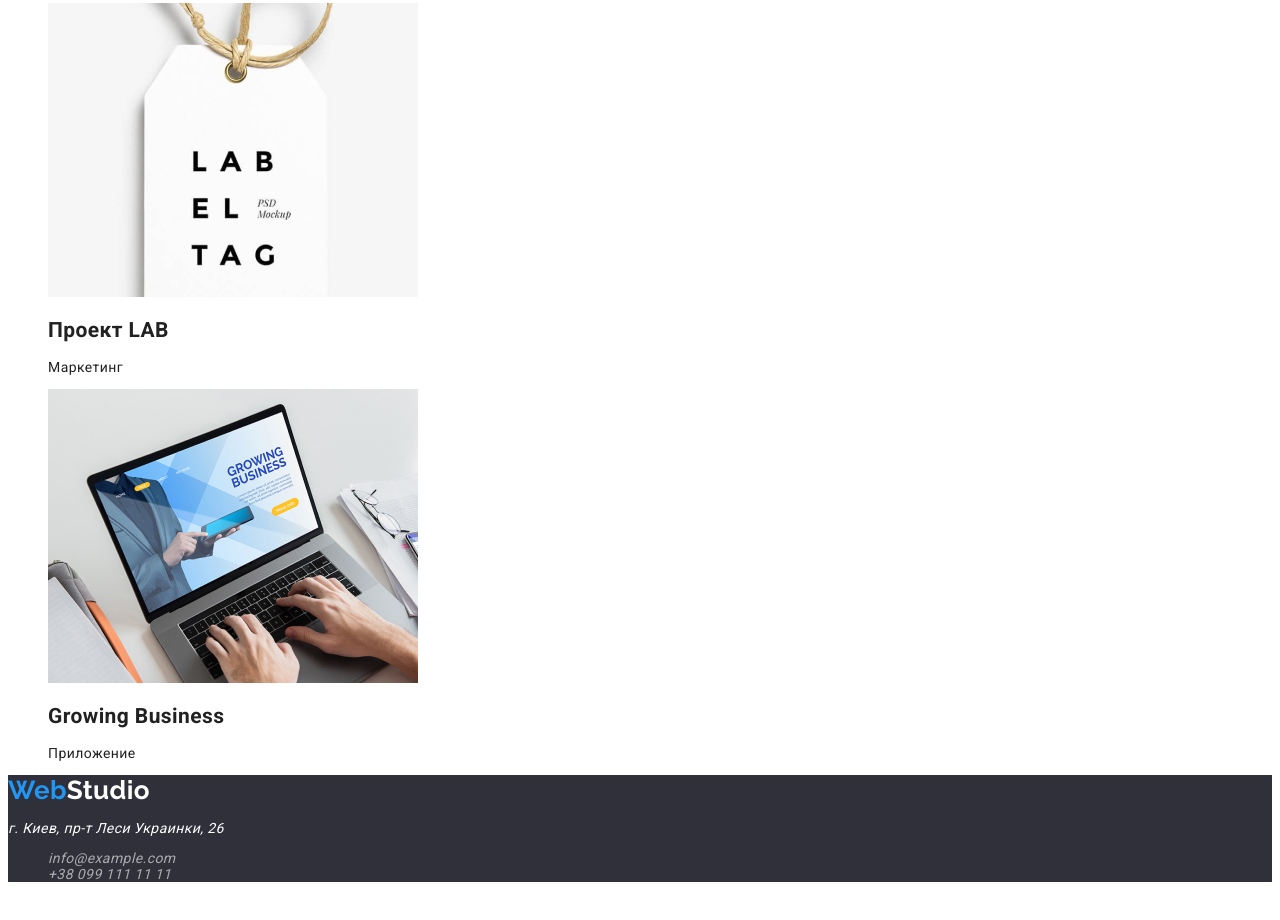
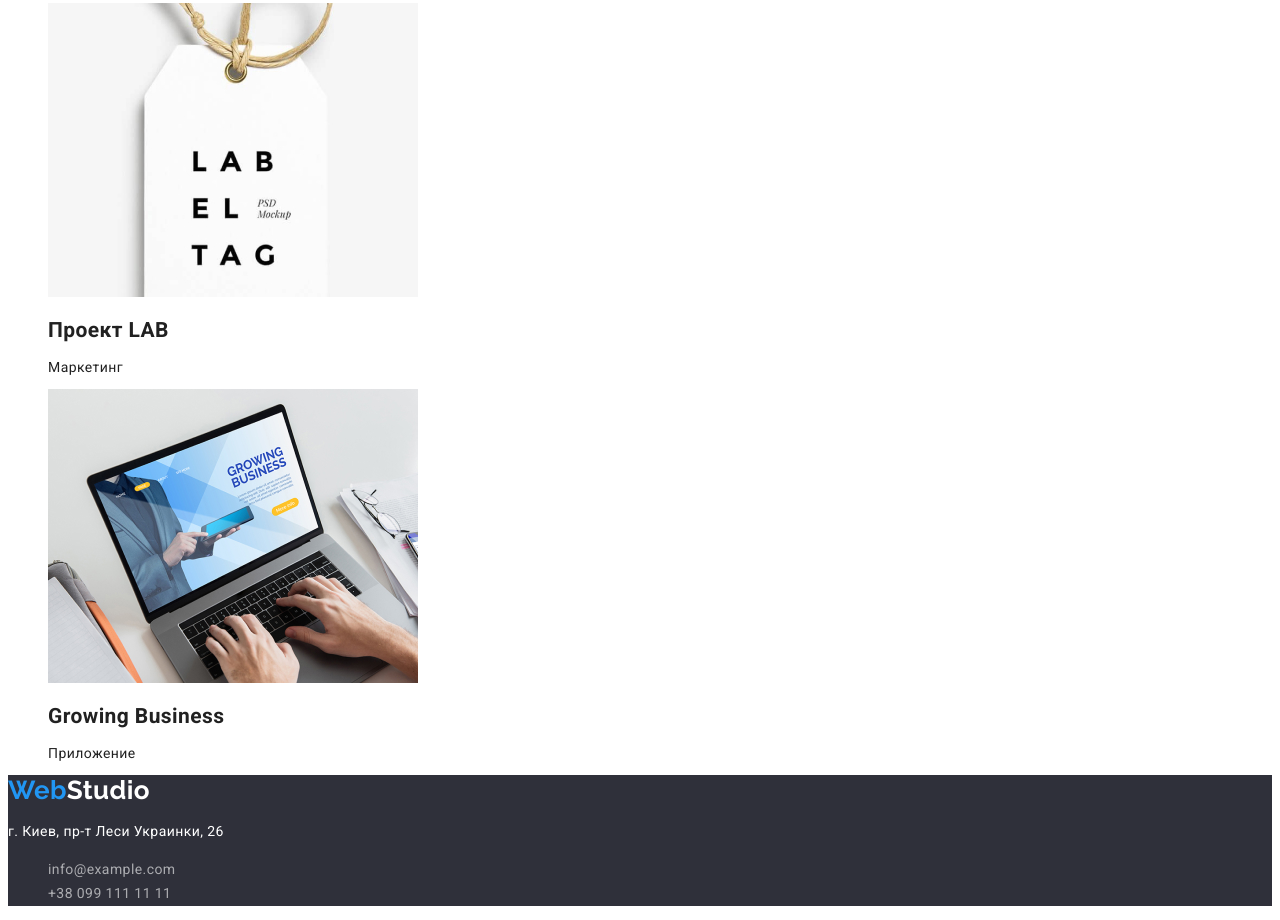
Before and after one commit to kozubskyi/goit-markup-hw-02, a plain HTML site: page portfolio.html in a window 1280 px wide. Shown: the part 3007-3927 px from the top of the page. Before the commit the page ends 3903 px from the top, so only its background shows below. Drawn offline with Linux system fonts and the light colour scheme.

Commit message:
Добавлены в футер font-style: normal и line-height: 1.71

```diff
--- a/css/common.css
+++ b/css/common.css
@@ -74,8 +74,13 @@ footer {
   background-color: #2f303a;
 }
 
+address {
+  font-style: normal;
+}
+
 .address {
   color: white;
+  line-height: 1.71;
 }
 
 .logo-studio {
@@ -85,4 +90,5 @@ footer {
 .footer-e-mail,
 .footer-tel {
   color: rgb(255, 255, 255, 0.6);
+  line-height: 1.71;
 }
```
Also changed, not shown: index.html (+1 -1 lines).
